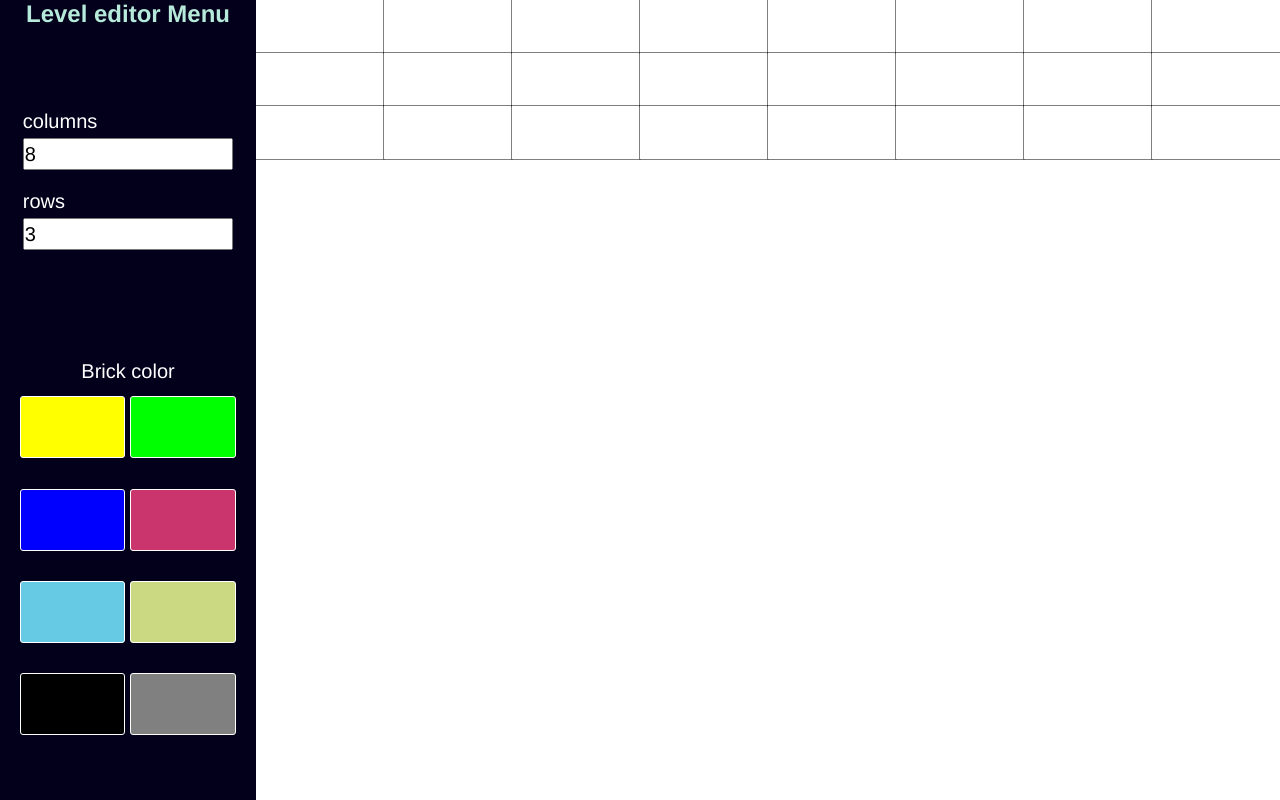
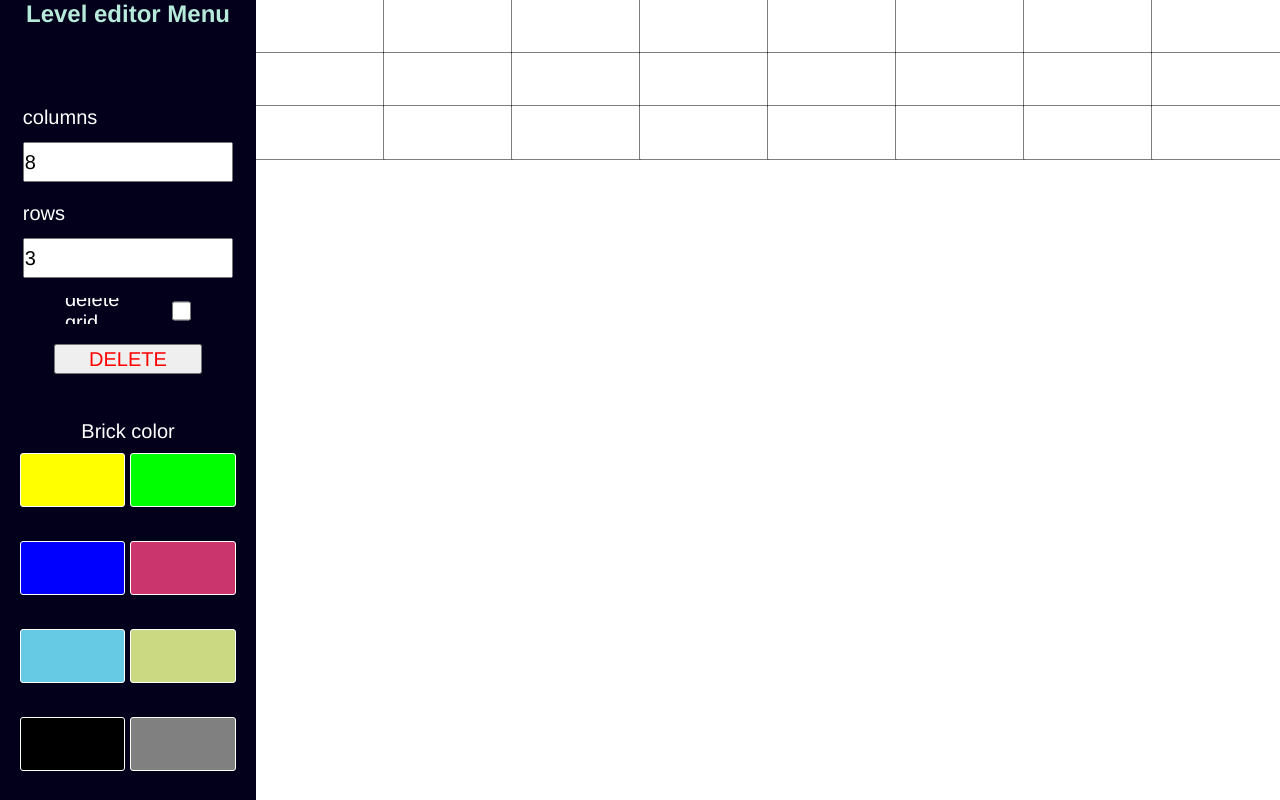
Before and after one commit to pawelos231/arkanoid_level_editor, a React (Vite) app: page / in a window 1280 px wide. Built offline with nearby package versions, Linux system fonts and the light colour scheme.

Commit message:
added grid turnoff support, added frontend implementation of save and delete

```diff
--- a/src/App.tsx
+++ b/src/App.tsx
@@ -13,6 +13,7 @@ function App() {
     DEFAULT_COLUMNS_COUNT
   );
   const [brickColor, setBrick] = useState<string>("");
+  const [grid, handleGridOpen] = useState<boolean>(true);
 
   return (
     <div className="wrapper">
@@ -24,12 +25,18 @@ function App() {
         )}
         rows={rowsCount}
         columns={columnsCount}
+        grid={grid}
         setBrick={useCallback((brick: string) => setBrick(brick), [])}
+        handleGridOpen={useCallback(
+          (gridState: boolean) => handleGridOpen(gridState),
+          []
+        )}
       />
       <Editor
         columnsCount={columnsCount}
         rowsCount={rowsCount}
         brickColor={brickColor}
+        grid={grid}
       />
     </div>
   );
--- a/src/components/Editor/Canvas.tsx
+++ b/src/components/Editor/Canvas.tsx
@@ -1,4 +1,4 @@
-import { useRef, useEffect, RefObject, useState } from "react";
+import { useRef, useEffect, RefObject, useState, useCallback } from "react";
 import { memo } from "react";
 import { drawBricks, generateBrickGrid } from "../../helpers/generateBrickGrid";
 import { Brick } from "../../helpers/generateBrickGrid";
@@ -16,12 +16,22 @@ interface CanvasProps {
   rowsNumber: number;
   columnsNumber: number;
   brickColor: string;
+  grid: boolean;
 }
 
 const Canvas = memo(
-  ({ width, height, rowsNumber, columnsNumber, brickColor }: CanvasProps) => {
+  ({
+    width,
+    height,
+    rowsNumber,
+    columnsNumber,
+    brickColor,
+    grid,
+  }: CanvasProps) => {
     const canvasRef: RefObject<HTMLCanvasElement> = useRef(null);
     const [bricks, setBricks] = useState<Brick[]>([]);
+    const [canvas, setCanvas] = useState<HTMLCanvasElement>();
+    const [context, setContext] = useState<CanvasRenderingContext2D>();
 
     const OUT_OF_BOUNDS =
       rowsNumber > MAX_ROWS_COUNT ||
@@ -37,9 +47,11 @@ const Canvas = memo(
 
       const canvas: HTMLCanvasElement | null = canvasRef.current;
       if (!canvas) return;
+      setCanvas(canvas);
 
       const context: CanvasRenderingContext2D | null = canvas.getContext("2d");
       if (!context) return;
+      setContext(context);
 
       const generatedBricks: Brick[] = generateBrickGrid(
         canvas,
@@ -67,12 +79,21 @@ const Canvas = memo(
       };
     }, [rowsNumber, columnsNumber, OUT_OF_BOUNDS]);
 
-    const handleClick = (
-      e: React.MouseEvent<HTMLCanvasElement, MouseEvent>
-    ): void => {
+    useEffect(() => {
+      if (!context || !canvas) return;
+      drawBricks(context, canvas, bricks, grid);
+    }, [grid, bricks, context, canvas]);
+
+    type ClickReactEvent = React.MouseEvent<HTMLCanvasElement, MouseEvent>;
+
+    const handleClick = useCallback(
+      (e: ClickReactEvent): void => {
         const canvas: HTMLCanvasElement | null = canvasRef.current;
         if (!canvas) return;
-      const context: CanvasRenderingContext2D | null = canvas.getContext("2d");
+
+        const context: CanvasRenderingContext2D | null =
+          canvas.getContext("2d");
+
         if (!context) return;
 
         const newBricks: Brick[] = handleCanvasClick(
@@ -82,13 +103,11 @@ const Canvas = memo(
           brickColor
         );
         setBricks(newBricks);
-      drawBricks(context, canvas, newBricks);
-    };
+      },
+      [bricks, canvasRef, brickColor]
+    );
 
-    const rowBool = Boolean(rowsNumber);
-    const columnBool = Boolean(columnsNumber);
-
-    if (!rowBool || !columnBool || rowsNumber < 0 || columnsNumber < 0) {
+    if (rowsNumber <= 0 || columnsNumber <= 0) {
       return <NoView />;
     }
 
--- a/src/components/Editor/MainEditor.tsx
+++ b/src/components/Editor/MainEditor.tsx
@@ -5,9 +5,10 @@ type Props = {
   columnsCount: number;
   rowsCount: number;
   brickColor: string;
+  grid: boolean;
 };
 
-const Editor = ({ columnsCount, rowsCount, brickColor }: Props) => {
+const Editor = ({ columnsCount, rowsCount, brickColor, grid }: Props) => {
   return (
     <Canvas
       width={window.innerWidth * 0.8}
@@ -15,6 +16,7 @@ const Editor = ({ columnsCount, rowsCount, brickColor }: Props) => {
       columnsNumber={columnsCount}
       rowsNumber={rowsCount}
       brickColor={brickColor}
+      grid={grid}
     />
   );
 };
--- a/src/components/Navbar/Navbar.tsx
+++ b/src/components/Navbar/Navbar.tsx
@@ -11,12 +11,22 @@ type Props = {
   changeRowsCount: (rows: number) => void;
   changeColumnCount: (columns: number) => void;
   setBrick: (brick: string) => void;
+  handleGridOpen: (gridState: boolean) => void;
   rows: number;
+  grid: boolean;
   columns: number;
 };
 
 const Navabar = memo(
-  ({ changeRowsCount, changeColumnCount, rows, columns, setBrick }: Props) => {
+  ({
+    changeRowsCount,
+    changeColumnCount,
+    rows,
+    columns,
+    setBrick,
+    handleGridOpen,
+    grid,
+  }: Props) => {
     const handleColumnCountChange = (
       event: React.ChangeEvent<HTMLInputElement>
     ) => {
@@ -58,6 +68,13 @@ const Navabar = memo(
                 max={MAX_ROWS_COUNT}
               />
             </div>
+            <div className="checkers">
+              <div>
+                <p>{grid ? `delete grid` : `set grid`}</p>{" "}
+                <input onChange={() => handleGridOpen(!grid)} type="checkbox" />
+              </div>
+              <button className="delete">DELETE</button>
+            </div>
           </div>{" "}
           <div className="kolor">
             <p>Brick color</p>
--- a/src/components/Navbar/navbar.css
+++ b/src/components/Navbar/navbar.css
@@ -29,7 +29,7 @@
     display: flex;
     color: white;
     width: 90%;
-    flex-basis: 30%;
+    flex-basis: 40%;
     display: flex;
     flex-direction: column;
 }
@@ -46,9 +46,10 @@
  flex-grow: 1;
  font-size: 20px;
 }
+
 .brick{
     width: 45%;
-    height: 60px;
+    height: 15%;
     margin: 0;
     padding: 0;
     border-radius: 3px;
@@ -78,3 +79,33 @@
     text-align: center;
     font-size: 20px;
 }
+.checkers{
+    display: flex;
+    height: 20px;
+    justify-content: center;
+    align-items: center;
+    gap: 20px;
+}
+
+.checkers > div{
+    display: flex;
+    justify-content: center;
+    width: 60%;
+    align-items: center;
+    gap: 20px;
+}
+.checkers > div > input{
+    width: 20px;
+}
+
+.checkers > div > p{
+    display: flex;
+    height: auto;
+    flex-grow: 1;
+}
+
+.delete{
+    color: red;
+    width: 70%;
+    font-size: 20px;
+}
--- a/src/constants/defaultValues.ts
+++ b/src/constants/defaultValues.ts
@@ -3,3 +3,4 @@ export const DEFAULT_COLUMNS_COUNT = 8
 export const MAX_ROWS_COUNT = 10
 export const MAX_COLUMNS_COUNT = 20
 export const OUT_OF_RANGE = "The value you provided is out of range"
+export const DEFAULT_BRICK_COLOR = "#FFF"
--- a/src/helpers/clickBrick.ts
+++ b/src/helpers/clickBrick.ts
@@ -1,4 +1,5 @@
   import { Brick } from "./generateBrickGrid";
+  import { DEFAULT_BRICK_COLOR } from "../constants/defaultValues";
 export function handleCanvasClick(
     event:  React.MouseEvent<HTMLCanvasElement, MouseEvent>,
     bricks: Brick[],
@@ -9,15 +10,23 @@ export function handleCanvasClick(
     const mouseX = event.clientX - canvasRect.left;
     const mouseY = event.clientY - canvasRect.top;
 
+
     bricks.forEach((brick) => {
-        if (
-        mouseX >= brick.x &&
+
+        const isBrick =  mouseX >= brick.x &&
         mouseX <= brick.x + brick.width &&
         mouseY >= brick.y &&
         mouseY <= brick.y + brick.height
-        ) {
-            brick.color = brickColor
-            console.log(brick)
+
+        if (isBrick) {
+
+            if(brick.color !== DEFAULT_BRICK_COLOR && (brickColor.length == 0 || brick.color == brickColor)){
+                brick.color = DEFAULT_BRICK_COLOR
+            } else {
+                brick.color = brickColor
+            }
+
+
         }
     });
     return bricks
--- a/src/helpers/generateBrickGrid.ts
+++ b/src/helpers/generateBrickGrid.ts
@@ -1,4 +1,5 @@
 import { calculateBrickHeight } from "./calculateBrickHeight";
+import { DEFAULT_BRICK_COLOR } from "../constants/defaultValues";
 
 export type Brick = {
     x: number;
@@ -23,7 +24,7 @@ export const generateBrickGrid = (canvas: HTMLCanvasElement , columnsNumber: num
             y: j * brickHeight,
             width: brickWidth,
             height: brickHeight,
-            color: "#fff"
+            color: DEFAULT_BRICK_COLOR
         });
       }
     }
@@ -32,15 +33,17 @@ export const generateBrickGrid = (canvas: HTMLCanvasElement , columnsNumber: num
 
 }
 
-export const drawBricks = (context: CanvasRenderingContext2D, canvas: HTMLCanvasElement, bricks: Brick[]) => {
+export const drawBricks = (context: CanvasRenderingContext2D, canvas: HTMLCanvasElement, bricks: Brick[], grid = true) => {
 
     context.clearRect(0, 0, canvas.width, canvas.height);
     context.lineWidth = 1;
-
+    console.log("drawCall")
     bricks.forEach((brick: Brick) => {
         context.fillStyle = brick.color;
-        context.strokeStyle = "#000";
-        context.strokeRect(brick.x, brick.y, brick.width, brick.height);
+        if(grid){
+          context.strokeStyle = "#000";
+          context.strokeRect(brick.x, brick.y, brick.width, brick.height);
+        }
         context.fillRect(brick.x, brick.y, brick.width, brick.height);
       });
 }
```
Also changed, not shown: src/images/amogus.png (added), 1 other file (tests, documents, lock files or other folders). Lines whose indentation alone changed are shown as unchanged.
